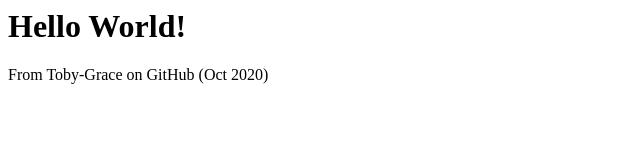
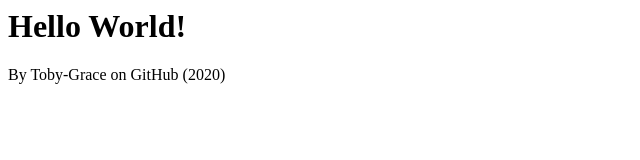
Before and after one commit to toby-grace/www, a plain HTML site: page index.html in a window 1280 px wide. Shown: the full height of the page, 0-640 px from the left. Drawn offline with Linux system fonts and the light colour scheme.

Commit message:
Update index.html

```diff
--- a/index.html
+++ b/index.html
@@ -1,3 +1,3 @@
 <h1>Hello World!</h1>
 
-<p>From Toby-Grace on GitHub (Oct 2020)</p>
+<p>By Toby-Grace on GitHub (2020)</p>
```
